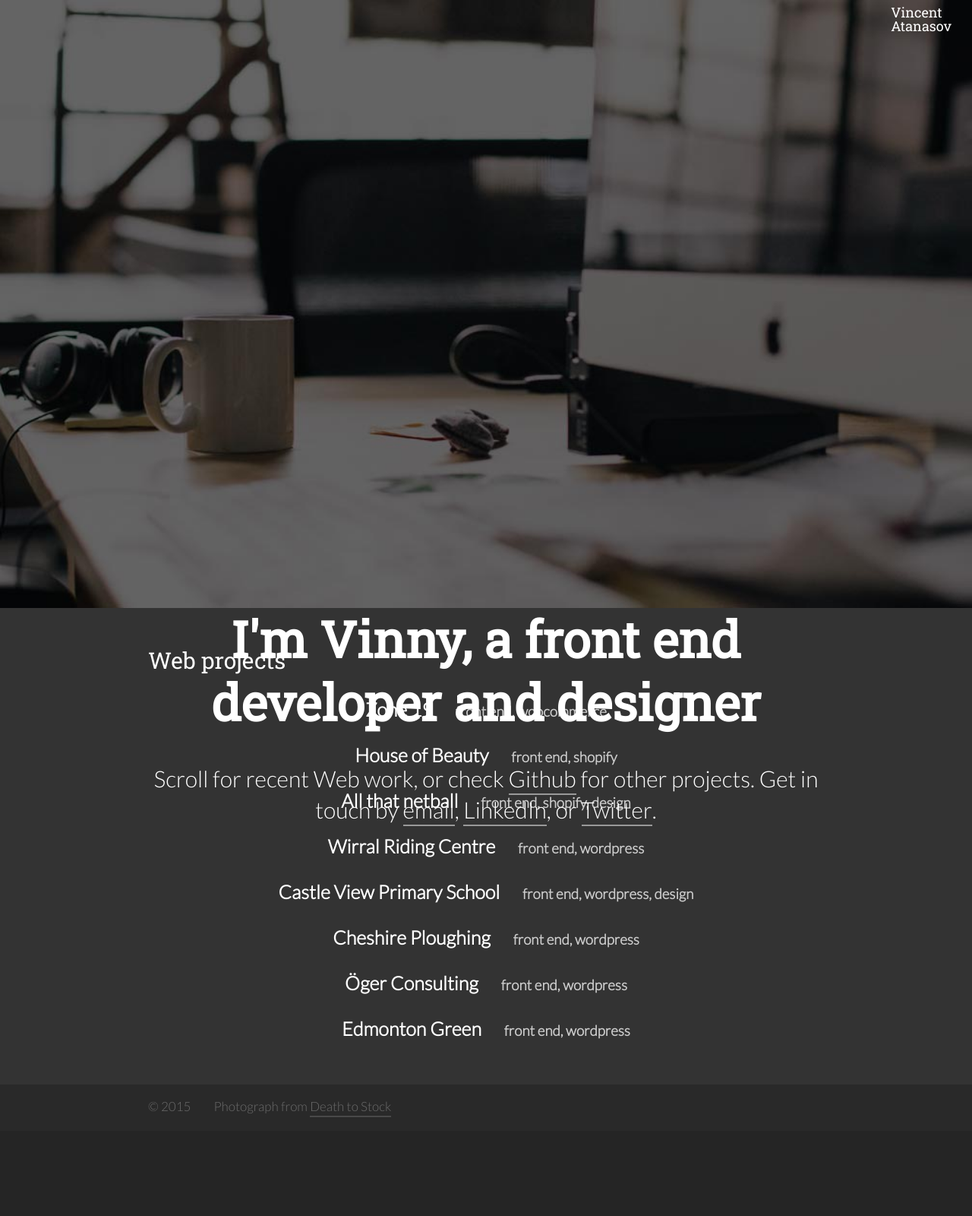
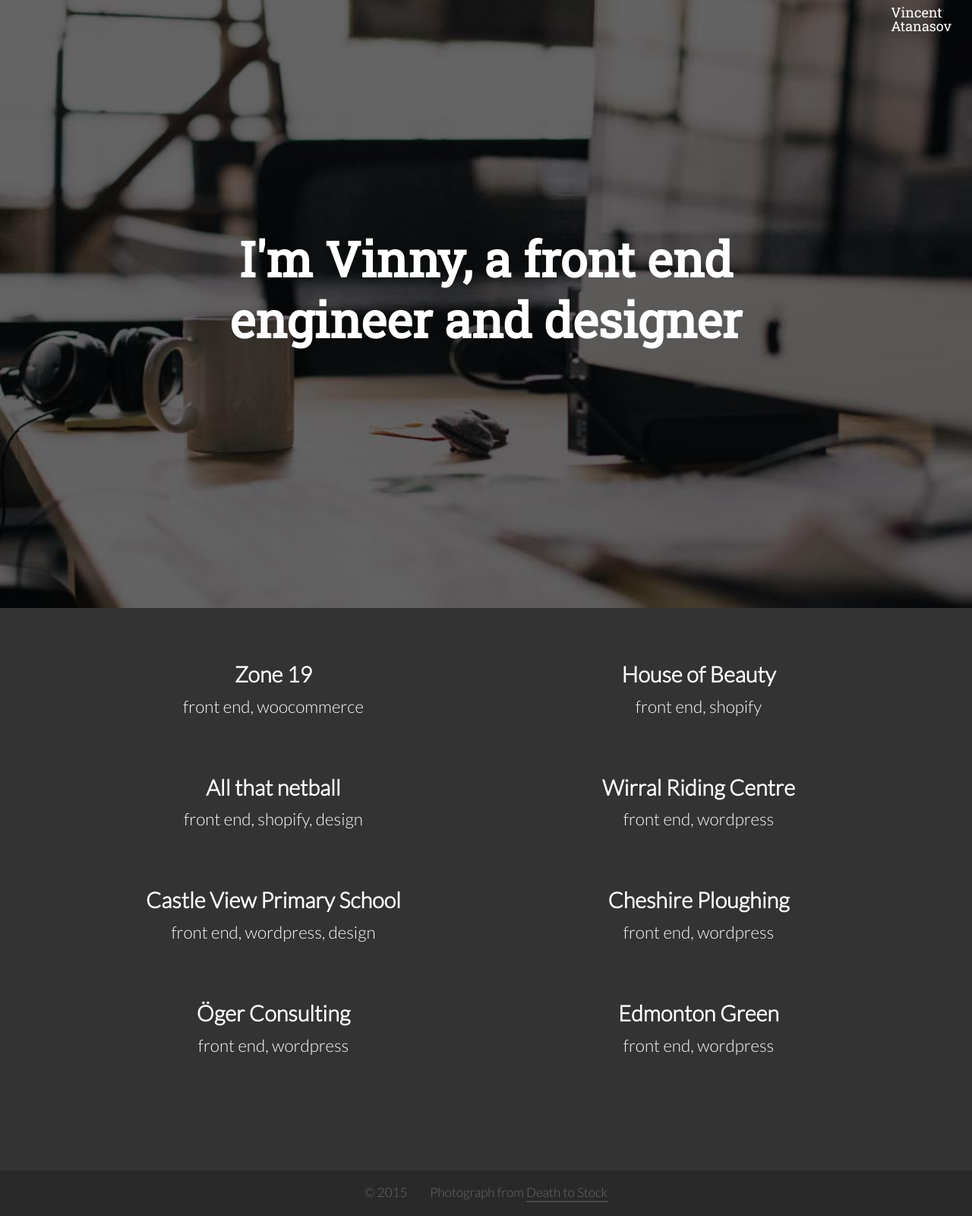
Before and after one commit to vinnyatanasov/vinnyatanasov.github.io, a website: page index.html in a window 1280 px wide. Shown: the whole page at 76% size. Before the commit the page ends 1488 px from the top, so only its background shows below. Drawn offline with Linux system fonts and the light colour scheme; files that its build step writes are made by us from their sources.

Commit message:
Updated lots of things

```diff
--- a/Gruntfile.js
+++ b/Gruntfile.js
@@ -25,7 +25,6 @@ module.exports = function(grunt) {
         watch: {
             scripts: {
                 files: ['js/*.js'],
-                tasks: ['uglify'],
                 options: {
                     spawn: false
                 }
@@ -46,7 +45,9 @@ module.exports = function(grunt) {
     grunt.loadNpmTasks('grunt-contrib-watch');
     grunt.loadNpmTasks('grunt-contrib-sass');
 
-    // Tell what to do when run 'grunt' command
     grunt.registerTask('default', ['uglify', 'sass']);
 
+    grunt.registerTask('dev', ['watch']);
+
+    grunt.registerTask('build', ['uglify', 'sass']);
 };
--- a/css/main.scss
+++ b/css/main.scss
@@ -1,167 +1,165 @@
 
-// imports
-@import "reset";
+@import 'reset';
+@import 'vars';
 
-// vars
-$dark-grey: #252525;
-$hover-color: orange;
-$main-font-stack: 'Roboto Slab', serif;
 
 body {
-    background:$dark-grey;
+    background: $dark-grey;
 }
 
 /* typography */
 
-p, h1, h2, h3, li {
+p,
+h1,
+h2,
+h3,
+li {
     -webkit-font-smoothing: antialiased;
 }
-p {
-    font-weight:200;
-    margin:0 0 15px 0;
-    text-align:center;
-    font-size:3em;
-    line-height: 1.3;
-}
-p a {
-    display:inline-block;
-    border-bottom:2px solid rgba(256,256,256,0.5);
-    transition:border 0.1s linear;
-}
-p a:hover {
-    border-color:$hover-color;
+
+h1,
+h2 {
+    font-family: $main-font-stack;
+    line-height: 1.25;
 }
 
-h1, h2 {
-    font-family: $main-font-stack;
-    line-height:1.25;
-}
 h1 {
-    font-size:6.6em;
+    font-size: 4rem;
     text-align: center;
-    margin:0 auto 40px auto;
-}
-h2 {
-    font-size:3em;
-    font-weight:200;
-    margin:0 auto 20px auto;
-}
-h3 {
-    font-size:2.5em;
-    line-height:1.2;
-    margin:0 0 10px 0;
+    margin: 0 auto 40px auto;
 }
 
-#page-container {
-    width:100%;
+h2 {
+    font-size: 3em;
+    font-weight: 200;
+    margin: 0 auto 20px auto;
 }
 
-#brand-link {
-    padding:7px;
+h3 {
+    font-size: 1.8rem;
+    line-height: 1.2;
+    margin: 0 0 10px 0;
+}
+
+p {
+    font-weight: 200;
+    margin: 0 0 15px 0;
+    text-align: center;
+    font-size: 1.4rem;
+    line-height: 1.3;
+
+    a {
+        display: inline-block;
+        border-bottom: 2px solid rgba(256,256,256,0.5);
+        transition: border 0.1s linear;
+
+        &:hover {
+            border-color: $hover-color;
+        }
+    }
+}
+
+.page-container {
+    width: 100%;
+}
+
+.brand-link {
+    padding: 7px;
     font-size: 1.8em;
-    line-height:1;
-    color:#fff;
-    font-weight:200;
+    line-height: 1;
+    color: #fff;
+    font-weight: 200;
     font-family: $main-font-stack;
-    position:fixed;
-    top:0;
-    right:20px;
-    z-index:40;
+    position: fixed;
+    top: 0;
+    right: $base-spacing;
+    z-index: 40;
     -webkit-font-smoothing: antialiased;
     transition:color 0.1s linear;
+
+    &:hover {
+        color: $hover-color;
     }
-#brand-link:hover {
-    color:$hover-color;
 }
 
 .row {
-    width:100%;
+    width: 100%;
 }
 
 .image-row {
-    position:relative;
-    text-align:center;
-    background-size:cover;
-    background-repeat:no-repeat;
-    background-position:center center;
-    padding:14% 20px;
+    position: relative;
+    text-align: center;
+    background-size: cover;
+    background-repeat: no-repeat;
+    background-position: center center;
+    padding: 14% $base-spacing;
 }
 
 .container {
-    max-width:950px;
-    margin:0 auto;
-    padding:50px 30px;
-    overflow:hidden;
+    max-width: 1200px;
+    margin: 0 auto;
+    padding: (2 * $base-spacing);
+    overflow: hidden;
 }
 
-#main-canvas {
-    display:block;
-    width:100vw;
-    height:100vh;
-    z-index:1;
-    background:url("../../images/vindesign3.jpg") center center no-repeat;
-    background-size:cover;
-    /*animation:colorChange 20s infinite;*/
+.hero {
+    display: flex;
+    align-items: center;
+    width: 100vw;
+    height: 100vh;
+    z-index: 1;
+    background: url("../../images/vindesign3.jpg") center center no-repeat;
+    background-size: cover;
 }
 
-@keyframes colorChange {
-    0% {
-        background:#610000;
-    }
-    33% {
-        background:#8e4a06;
-    }
-    66% {
-        background:#540054;
-    }
-    100% {
-        background:#610000;
-    }
+.hero__text {
+    width: 100%;
+    text-align: center;
+    transition: transform 0.1s linear;
+    -webkit-backface-visibility: hidden;
+    z-index: 10;
 }
 
-#intro-content {
-    position:fixed;
-    width:100%;
-    text-align: center;
-    transition:transform 0.1s linear;
-    -webkit-backface-visibility: hidden;
-    z-index:10;
-}
-#intro-content .container {
-    padding:0 30px;
-}
-
-#scroll-content {
-    background:#333;
-    position:absolute;
-    top:100%;
-    z-index:20;
+.scroll-content {
+    background: #333;
+    position: absolute;
+    top: 100%;
+    z-index: 20;
     padding: 0 0 50px 0;
 }
 
 .block-links {
+    display: flex;
+    justify-content: center;
+    flex-wrap: wrap;
     text-align: center;
 }
-.block-links li {
-    display:block;
-    margin:0;
+
+.block-links__item {
+    display: block;
+    flex: 0 1 50%;
+    margin: 0;
+    padding: $base-spacing 0;
 }
-.block-links li a {
-    padding:10px 30px;
-    color:0.9;
-    border-radius:4px;
-    transition:background 0.1s linear;
+
+.block-links__item a {
+    padding: 10px 30px;
+    color: 0.9;
+    border-radius: 4px;
+    transition: background 0.1s linear;
 }
-.block-links li a span {
-    font-size:75%;
-    margin:0 0 0 25px;
-    opacity:0.75;
+
+.block-links__item span {
+    font-size: inherit;
+    opacity: 0.75;
+    display: block;
 }
-.block-links li a.coming-soon {
+
+.block-links__item a.coming-soon {
     cursor:default;
 }
 
-.block-links li a:not(.coming-soon):hover {
+.block-links__item a:not(.coming-soon):hover {
     background:rgba(0,0,0,0.1);
 }
 
@@ -171,48 +169,27 @@ h3 {
     font-size:2.6em;
 }
 
-#stat-blocks {
-    overflow:hidden;
-    padding:20px 0;
-    display:none;
-}
-#stat-blocks li {
-    width:33.33333%;
-    float:left;
-    text-align: center;
-}
-#stat-blocks span {
-    display:block;
-    font-size: 2.5em;
-    line-height:1.2;
-}
-#stat-blocks span span {
-    font-size: 45px;
-    font-family:$main-font-stack;
-    transition:all 0.1s linear;
-    -webkit-backface-visibility: hidden;
-}
-
-#stat-blocks li:hover span span {
-    transform:scale(1.1);
-    color:orange;
-}
 
 /* mobile specific styles */
 
-.mobile #page-container {
+.mobile {
+    .page-container {
         position:relative;
     }
-.mobile #intro-content {
+
+    .intro-content {
         position: static;
         padding: 100px 0;
     }
-.mobile #scroll-content {
+
+    .scroll-content {
         position:static;
     }
-.mobile #main-canvas {
+
+    .main-canvas {
         display:none;
         visibility:hidden;
+    }
 }
 
 /* footer */
@@ -224,18 +201,20 @@ footer {
     bottom:0;
     left:0;
     width:100%;
-}
-footer .container {
+
+    .container {
         padding:18px 30px;
     }
-footer p {
+
+    p {
         opacity:0.3;
-    text-align:left;
         font-size:1.7em;
         margin:0;
+
+        span {
+            margin:0 30px 0 0;
         }
-footer p span {
-    margin:0 30px 0 0;
+    }
 }
 
 
--- a/index.html
+++ b/index.html
@@ -14,73 +14,71 @@
         <!--[if lt IE 9]><script src="http://html5shim.googlecode.com/svn/trunk/html5.js"></script><![endif]-->
     </head>
     <body>
-        <a href="index.html" id="brand-link">Vincent<br>Atanasov</a>
+        <a href="index.html" class="brand-link">Vincent<br>Atanasov</a>
 
-        <div id="page-container">
-            <canvas id="main-canvas"></canvas>
+        <div class="page-container">
+            <section class="row hero">
+                <h1 class="hero__text">I'm Vinny, a front end<br>engineer and designer</h1>
+            </section>
 
-            <div class="row" id="intro-content">
-                <div class="container">
-                    <h1>I'm Vinny, a front end<br>developer and designer</h1>
-                    <p>Scroll for recent Web work, or check <a href="https://github.com/vinnyatanasov" target="_blank">Github</a> for other projects. Get in touch by <a href="mailto:hello@vindesign.co.uk">email</a>, <a href="https://www.linkedin.com/in/vincentatanasov" target="_blank">LinkedIn</a>, or <a href="https://twitter.com/vinnyatanasov" target="_blank">Twitter</a>.</p>
-                </div>
-            </div>
+            <ul>
+                <li><a href="https://github.com/vinnyatanasov" target="_blank">Github</a></li>
+                <li><a href="https://www.linkedin.com/in/vincentatanasov" target="_blank">LinkedIn</a></li>
+                <li><a href="https://twitter.com/vinnyatanasov" target="_blank">Twitter</a></li>
+            </ul>
 
-            <div class="row" id="scroll-content">
-                <section id="work-block">
+            <div class="row scroll-content">
+                <section class="work-block">
                     <div class="container">
-                        <h2>Web projects</h2>
+                        <!--<h2>Recent projects</h2>-->
                         <ul class="block-links">
-                            <li>
+                            <li class="block-links__item">
                                 <a href="http://zone19.co.uk/" target="_blank">
-                                    <h3>Zone 19 <span>front end, woocommerce</span></h3>
+                                    <h3>Zone 19</h3>
+                                    <p>front end, woocommerce</p>
                                 </a>
                             </li>
-                            <li>
+                            <li class="block-links__item">
                                 <a href="http://www.houseofbeautyboutique.com/" target="_blank">
-                                    <h3>House of Beauty <span>front end, shopify</span></h3>
+                                    <h3>House of Beauty</h3>
+                                    <p>front end, shopify</p>
                                 </a>
                             </li>
-                            <li>
+                            <li class="block-links__item">
                                 <a href="http://www.allthatnetball.com/" target="_blank">
-                                    <h3>All that netball <span>front end, shopify, design</span></h3>
+                                    <h3>All that netball</h3>
+                                    <p>front end, shopify, design</p>
                                 </a>
                             </li>
-                            <li>
+                            <li class="block-links__item">
                                 <a href="http://wirralridingcentre.com/" target="_blank">
-                                    <h3>Wirral Riding Centre <span>front end, wordpress</span></h3>
+                                    <h3>Wirral Riding Centre</h3>
+                                    <p>front end, wordpress</p>
                                 </a>
                             </li>
-                            <li>
+                            <li class="block-links__item">
                                 <a href="http://www.castleviewprimaryschool.co.uk/" target="_blank">
-                                    <h3>Castle View Primary School <span>front end, wordpress, design</span></h3>
+                                    <h3>Castle View Primary School</h3>
+                                    <p>front end, wordpress, design</p>
                                 </a>
                             </li>
-                            <li>
+                            <li class="block-links__item">
                                 <a href="http://cheshireploughing.co.uk/" target="_blank">
-                                    <h3>Cheshire Ploughing <span>front end, wordpress</span></h3>
+                                    <h3>Cheshire Ploughing</h3>
+                                    <p>front end, wordpress</p>
                                 </a>
                             </li>
-                            <li>
+                            <li class="block-links__item">
                                 <a href="http://oger-consulting.com/en/" target="_blank">
-                                    <h3>Öger Consulting <span>front end, wordpress</span></h3>
+                                    <h3>Öger Consulting</h3>
+                                    <p>front end, wordpress</p>
                                 </a>
                             </li>
-                            <li>
+                            <li class="block-links__item">
                                 <a href="http://www.edmontongreencentre.co.uk/" target="_blank">
-                                    <h3>Edmonton Green <span>front end, wordpress</span></h3>
+                                    <h3>Edmonton Green</h3>
+                                    <p>front end, wordpress</p>
                                 </a>
-                            </li>
-                        </ul>
-                        <ul id="stat-blocks">
-                            <li>
-                                <span><span>12</span>WordPress sites</span>
-                            </li>
-                            <li>
-                                <span><span>4</span>Shopify stores</span>
-                            </li>
-                            <li>
-                                <span><span>3</span>cities worked in</span>
                             </li>
                         </ul>
                     </div>
@@ -94,7 +92,8 @@
         </div>
 
         <!-- js -->
-        <script defer src="js/build/main.min.js"></script>
+        <script defer src="js/main.js"></script>
+
         <script>
         (function(i,s,o,g,r,a,m){i['GoogleAnalyticsObject']=r;i[r]=i[r]||function(){
         (i[r].q=i[r].q||[]).push(arguments)},i[r].l=1*new Date();a=s.createElement(o),
--- a/js/main.js
+++ b/js/main.js
@@ -1,8 +1,8 @@
 (function (){
 
-    var introContent = document.getElementById("intro-content"),
-        scrollContent = document.getElementById("scroll-content"),
-        canvas = document.getElementById("main-canvas");
+    var introContent = document.getElementsByClassName("hero__text")[0],
+        scrollContent = document.getElementsByClassName("scroll-content")[0],
+        canvas = document.getElementsByClassName("hero")[0];
 
     var animationConfig = {
         fade: true,
@@ -62,7 +62,7 @@
             }
 
             // move text
-            introContent.style.transform = "translateY(" + (animationConfig.dist * (1-x)) + "px)";
+            //introContent.style.transform = "translateY(" + (animationConfig.dist * (1-x)) + "px)";
         }
     }
 
@@ -71,12 +71,11 @@
         // Takes a number (a) between 0 and h (max) and returns a reversed ratio [0,1], if a=h,
         // we get 0, and if a=0, we get 1
 
-        var g = 1.1; // controls rate of change
+        var g = 1.2; // controls rate of change
         var ratio = 1 - ((a/wHeight)*g);
         //console.log(ratio);
         return ratio;
     };
-
 
     function set() {
         // Updates height of scroll-content and position of intro-content based on window size.
```
Also changed, not shown: css/_vars.scss (added, +7 -0 lines), css/build/main.css, js/build/main.min.js, 2 other files. Lines whose indentation alone changed are shown as unchanged.
